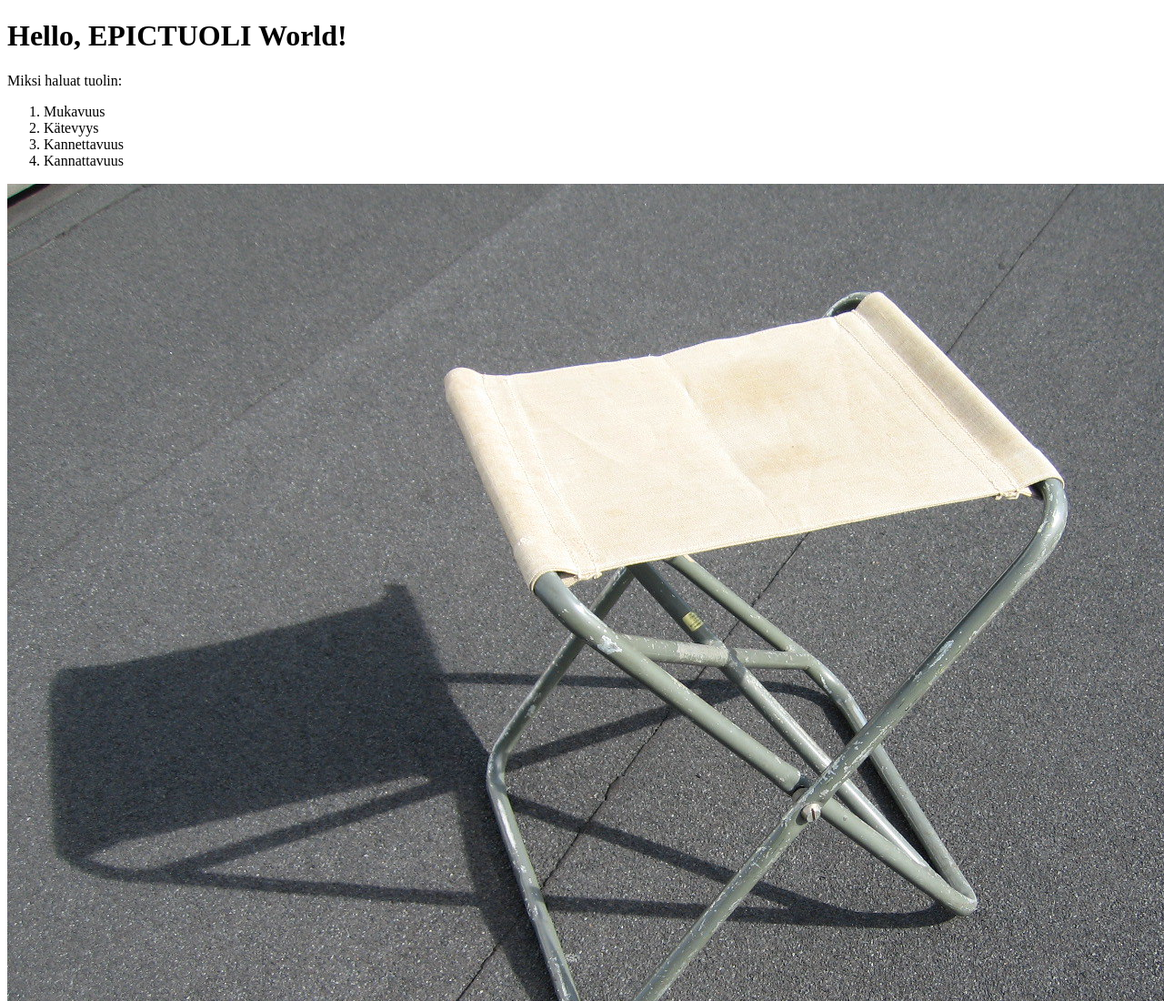
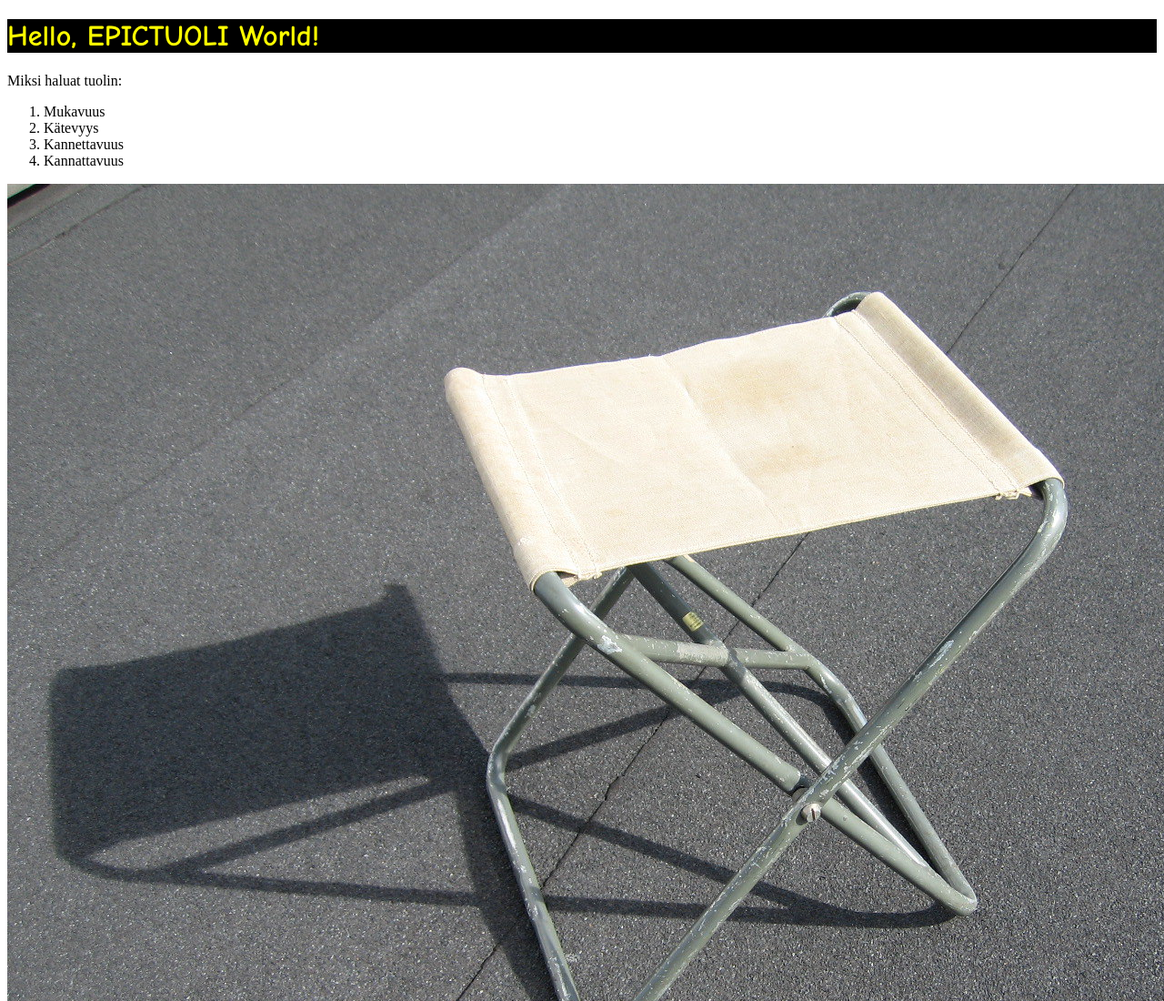
Before and after one commit to Aeoninja/aeoninja.github.io, a plain HTML site: page index.html in a window 1280 px wide. Shown: the top 1100 px of the page at 91% size. Drawn offline with Linux system fonts and the light colour scheme.

Commit message:
pitäisi varmaan myös linkata

```diff
--- a/index.html
+++ b/index.html
@@ -1,6 +1,7 @@
 <!DOCTYPE html>
 <html>
 <head>
+<link rel="stylesheet" type="text/css" href="tuolistyles.css" />
 <title>Hello</title>
 <body>
 <h1>Hello, EPICTUOLI World!</h1>
```
Also changed, not shown: 1 other file.
